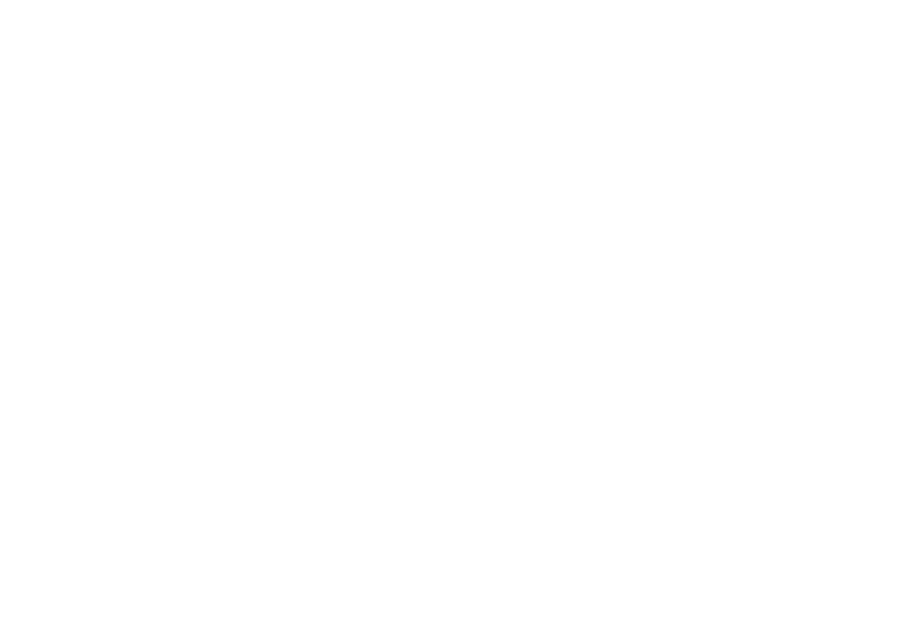
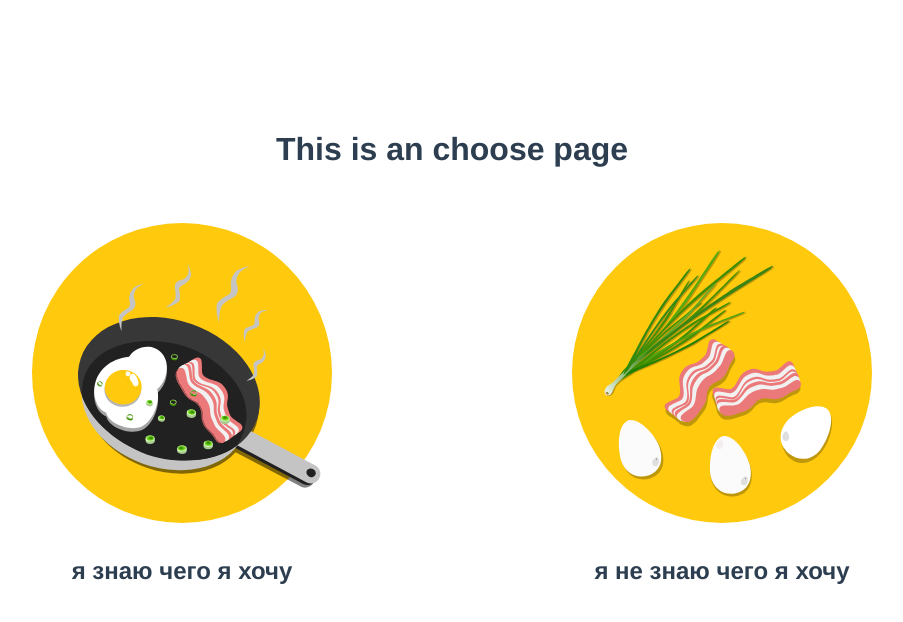
Before and after one commit to korstan/goodcook-webapp, a Vue app: page /choose in a window 1280 px wide. Shown: the top 622 px of the page, without its empty margins (188-1091 px from the left). Built offline with nearby package versions, Linux system fonts and the light colour scheme.

Commit message:
fixed typo, ya dusniy

```diff
--- a/src/components/ChoseButton.vue
+++ b/src/components/ChooseButton.vue
@@ -1,17 +1,17 @@
 <template>
-  <div @click="() => this.$emit('click')" class="choseButton">
+  <div @click="() => this.$emit('click')" class="chooseButton">
     <slot> </slot>
   </div>
 </template>
 
 <script>
 export default {
-  name: "ChoseButton",
+  name: "ChooseButton",
 };
 </script>
 
 <style lang="scss" scoped>
-.choseButton {
+.chooseButton {
   background: $primary-color;
   border-radius: $default-border-radius;
   width: 300px;
--- a/src/router/index.js
+++ b/src/router/index.js
@@ -3,7 +3,7 @@
 import Home from '../views/Home.vue';
 import Frame2 from '../views/Frame2.vue';
 import Search from '../views/Search.vue';
-import Chose from '../views/Chose.vue';
+import Choose from '../views/Choose.vue';
 
 Vue.use(VueRouter);
 
@@ -33,9 +33,9 @@
       import(/* webpackChunkName: "about" */ '../views/About.vue'),
   },
   {
-    path: '/chose',
-    name: 'Chose',
-    component: Chose,
+    path: '/choose',
+    name: 'Choose',
+    component: Choose,
   }
 ];
 
--- a/src/views/Chose.vue
+++ b/src/views/Choose.vue
@@ -1,29 +1,29 @@
 <template>
-  <div class="choseMenu m-t-125">
-    <h1 class="choseMenu__title text-center">This is an chose page</h1>
-    <div class="choseMenu__card m-t-50">
+  <div class="chooseMenu m-t-125">
+    <h1 class="chooseMenu__title text-center">This is an choose page</h1>
+    <div class="chooseMenu__card m-t-50">
       <div>
-        <choseButton class="p-t-30 p-b-0" @click="() => this.$router.push('/')">
+        <chooseButton class="p-t-30 p-b-0" @click="() => this.$router.push('/')">
           <v-img
-            class="choseMenu__card-icon"
+            class="chooseMenu__card-icon"
             contain
             src="@/assets/recipes-logo.svg"
             alt="Сковородка с яишенкой"
             srcset=""
           />
-        </choseButton>
+        </chooseButton>
         <h2 class="text-center m-t-30">я знаю чего я хочу</h2>
       </div>
       <div>
-        <choseButton @click="() => this.$router.push('/')">
+        <chooseButton @click="() => this.$router.push('/')">
           <v-img
-            class="choseMenu__card-icon"
+            class="chooseMenu__card-icon"
             contain
             src="@/assets/ingredients-logo.svg"
             alt="Игридиенты для яишенки"
             srcset=""
           />
-        </choseButton>
+        </chooseButton>
         <h2 class="text-center m-t-30">я не знаю чего я хочу</h2>
       </div>
     </div>
@@ -31,16 +31,16 @@
 </template>
 
 <script>
-import choseButton from '@/components/ChoseButton.vue';
+import chooseButton from '@/components/ChooseButton.vue';
 
 export default {
-  name: 'Chose',
-  components: { choseButton }
+  name: 'Choose',
+  components: { chooseButton }
 };
 </script>
 
 <style lang="scss" scoped>
-.choseMenu {
+.chooseMenu {
   &__card {
     display: flex;
     flex-direction: row;
```
